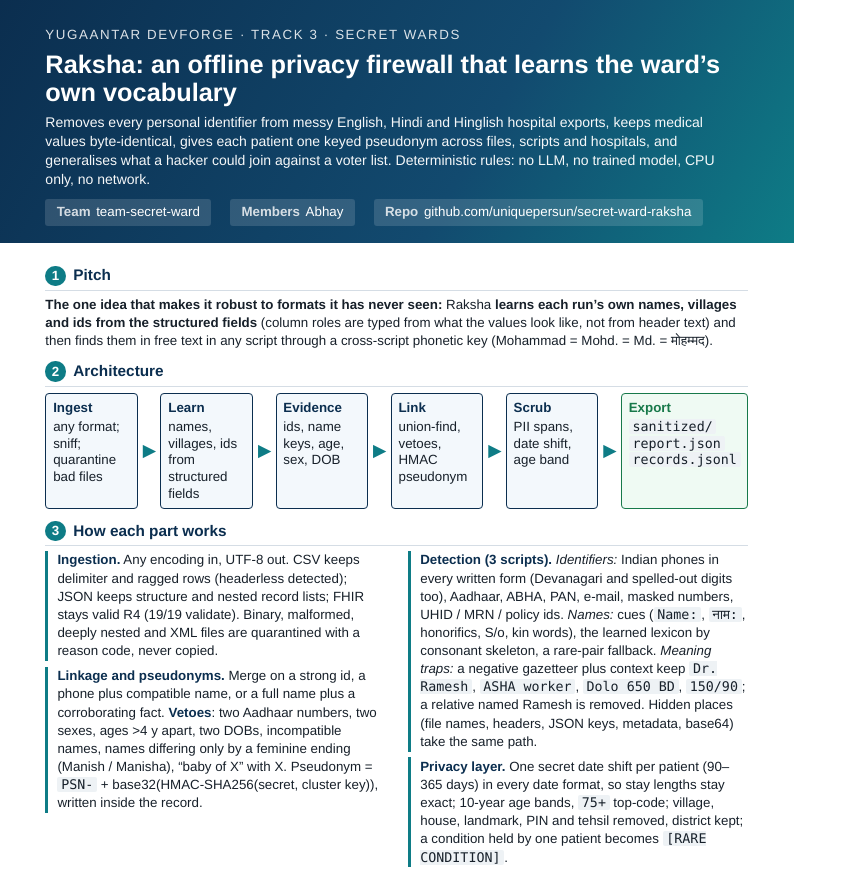
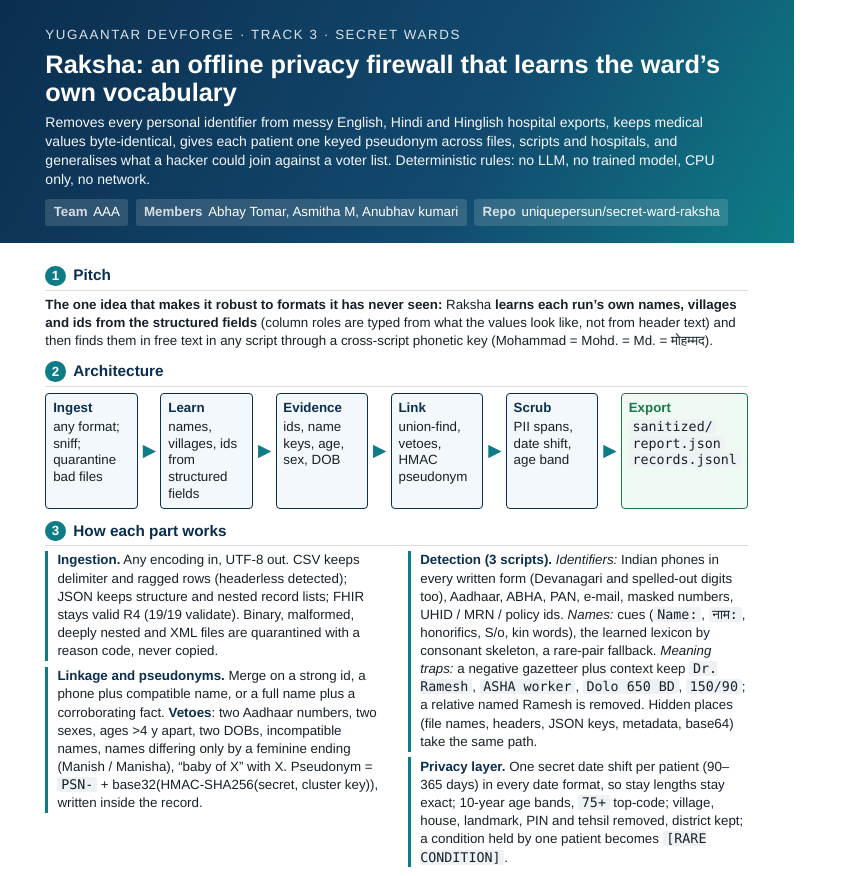
Before and after one commit to uniquepersun/secret-ward-raksha, a plain HTML site: page brief/brief.html in a window 1280 px wide. Shown: the top 876 px of the page, without its empty margins (0-857 px from the left). Drawn offline with Linux system fonts and the light colour scheme.

Commit message:
Team AAA details, GitHub Sponsors config (FUNDING.yml)
Co-Authored-By: Claude Sonnet 5.5 <noreply@anthropic.com>
Claude-Session: https://claude.ai/code/session_01R5p9BWXKuTiHfTypPc5x5z

```diff
--- a/brief/brief.html
+++ b/brief/brief.html
@@ -13,8 +13,9 @@
   .hero .kicker { font-size: 10pt; letter-spacing: .12em; text-transform: uppercase; opacity: .85; }
   .hero h1 { font-size: 19pt; line-height: 1.12; margin: 1.4mm 0 1.6mm; font-weight: 700; }
   .hero p { margin: 0; font-size: 10.5pt; max-width: 178mm; opacity: .96; }
-  .meta { display: flex; gap: 5mm; margin-top: 2.6mm; font-size: 10pt; }
-  .meta div { background: rgba(255,255,255,.14); border-radius: 3px; padding: 1.2mm 3mm; }
+  .meta { display: flex; flex-wrap: wrap; gap: 2mm; margin-top: 2.6mm; font-size: 10pt; }
+  .meta div { white-space: nowrap; }
+  .meta div { background: rgba(255,255,255,.14); border-radius: 3px; padding: 1.2mm 2.2mm; }
   .meta b { font-weight: 600; opacity: .8; margin-right: 1.5mm; }
   .body { padding: 3mm 12mm 0; }
   h2 { font-size: 11.5pt; color: var(--navy); margin: 3mm 0 1.2mm; display: flex; align-items: center; gap: 2mm; border-bottom: 1.2px solid var(--line); padding-bottom: 1mm; }
@@ -50,7 +51,7 @@
     <div class="kicker">Yugaantar DevForge &middot; Track 3 &middot; Secret Wards</div>
     <h1>Raksha: an offline privacy firewall that learns the ward&rsquo;s own vocabulary</h1>
     <p>Removes every personal identifier from messy English, Hindi and Hinglish hospital exports, keeps medical values byte-identical, gives each patient one keyed pseudonym across files, scripts and hospitals, and generalises what a hacker could join against a voter list. Deterministic rules: no LLM, no trained model, CPU only, no network.</p>
-    <div class="meta"><div><b>Team</b>team-secret-ward</div><div><b>Members</b>Abhay</div><div><b>Repo</b>github.com/uniquepersun/secret-ward-raksha</div></div>
+    <div class="meta"><div><b>Team</b>AAA</div><div><b>Members</b>Abhay Tomar, Asmitha M, Anubhav kumari</div><div><b>Repo</b>uniquepersun/secret-ward-raksha</div></div>
   </div>
 
   <div class="body">
```
Also changed, not shown: docs/index.html (+1 -1 lines), 6 other files.
